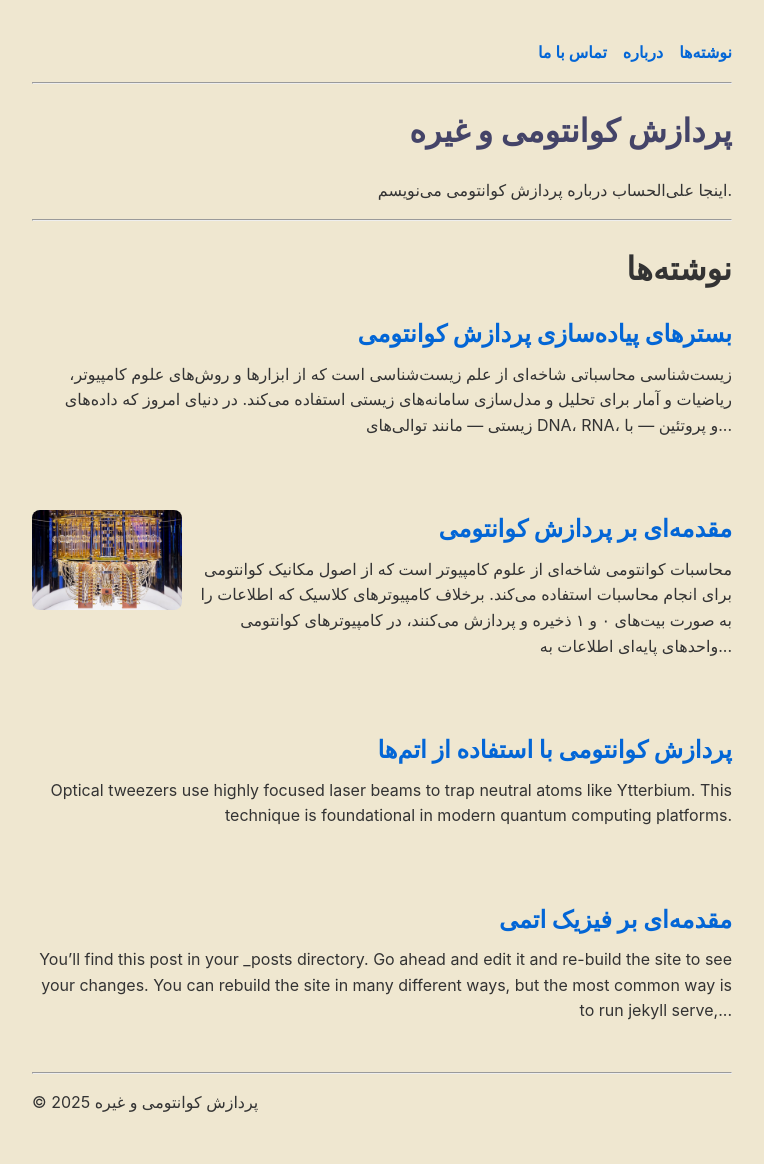
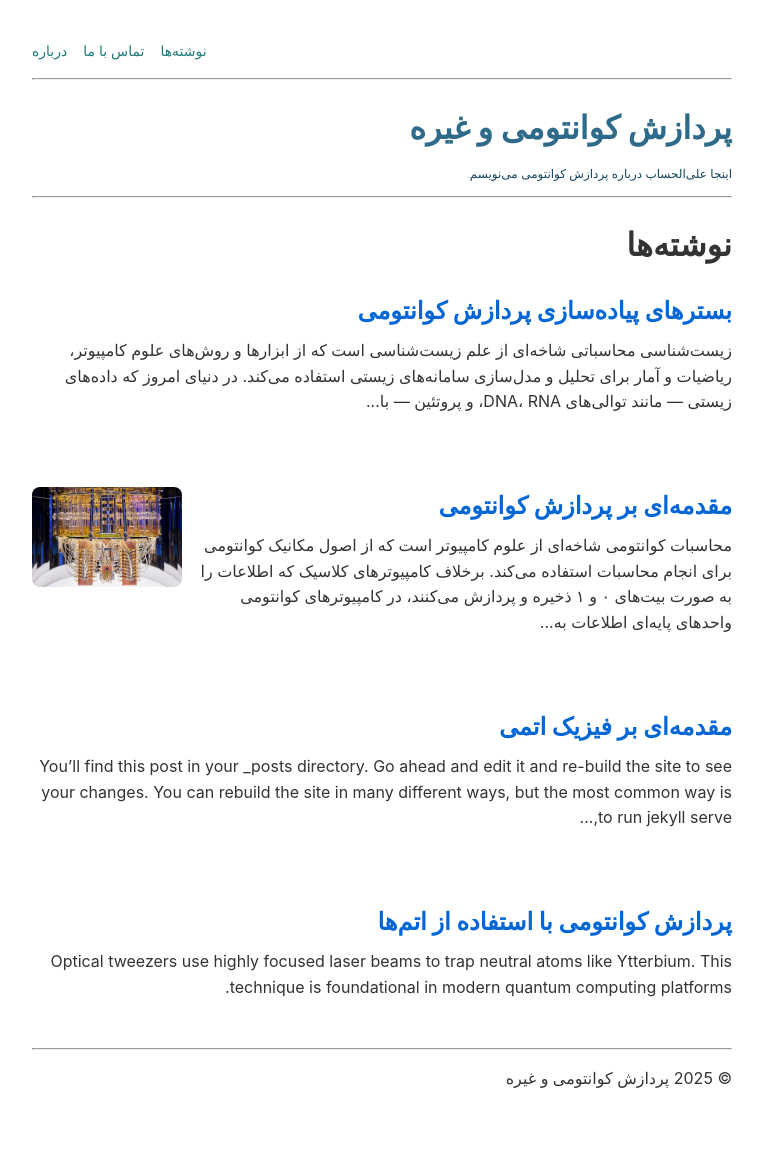
Before and after one commit to Amin7tsix/blog, a Jekyll site: the page built from index.md, in a window 1280 px wide. Shown: the whole page, without its empty margins (258-1022 px from the left). Built offline with Jekyll 4.4.1, drawn with Linux system fonts in a browser that asks for light colours; after the commit the page ends 1140 px from its top, so only the background shows below that.

Commit message:
Gandom font, use fa-IR for default.html and use rtl direction

```diff
--- a/_config.yml
+++ b/_config.yml
@@ -21,7 +21,7 @@
 title: پردازش کوانتومی و غیره
 author: Amin Zamani
 email: your-email@example.com
-description: >- # this means to ignore newlines until "baseurl:"
+description:
   اینجا علی‌الحساب درباره پردازش کوانتومی می‌نویسم.
 url: "https://amin7tsix.github.io" # the base hostname & protocol for your site, e.g. http://example.com
 baseurl: "/blog" # the subpath of your site, e.g. /blog
--- a/_layouts/default.html
+++ b/_layouts/default.html
@@ -1,5 +1,5 @@
 <!DOCTYPE html>
-<html lang="fa">
+<html dir="rtl" lang="fa-IR">
 
 <head>
   <meta charset="UTF-8" />
@@ -21,16 +21,16 @@
     <header>
       <nav>
         <ul class="menu">
+          <li><a href="{{ '/' | relative_url }}">نوشته‌ها</a></li>
           <li><a href="{{ '/contact' | relative_url }}">تماس با ما</a></li>
           <li><a href="{{ '/about' | relative_url }}">درباره</a></li>
-          <li><a href="{{ '/' | relative_url }}">نوشته‌ها</a></li>
         </ul>
       </nav>
 
       <hr />
 
       <h1 style="text-align: right;"><a href="{{ '/' | relative_url }}">{{ site.title }}</a></h1>
-      <p style="text-align: right;">{{ site.description }}</p>
+      <p class="site-description">{{ site.description }}</p>
 
       <hr />
 
--- a/assets/css/custom.css
+++ b/assets/css/custom.css
@@ -16,12 +16,20 @@
   }
 
   header h1 a {
-    color: #444468; /* Replace with your desired color code */
+    color: #2e6b8a; /* Replace with your desired color code */
     text-decoration: none; /* Optional: remove underline */
   }
 
   body {
-    background-color: #efe7d0;
+    background-color: #ffffff;
+  }
+
+  .site-description {
+    font-size: 12px;
+    color: #15455d;
+    margin-top: -10px;
+    text-align: right;
+    font-weight: 200;
   }
 
   .post-title {
@@ -79,12 +87,13 @@
     display: flex;
     gap: 1rem;
     justify-content: flex-end;
+    font-size: 14px;
   }
 
   .menu li a {
     text-decoration: none;
-    color: #0366d6;
-    font-weight: 600;
+    color: #1f7a7b;
+    font-weight: 300;
   }
 
   .menu li a:hover {
--- a/index.md
+++ b/index.md
@@ -11,22 +11,13 @@ title: Home
 <div class="post-list">
   {% for post in site.posts %}
     <div class="post-preview">
-      {% if post.thumbnail %}
-        <img src="{{ post.thumbnail | relative_url }}" alt="Thumbnail for {{ post.title }}">
-      {% endif %}
       <div class="post-content">
         <h2 style="text-align: right;"><a href="{{ post.url | relative_url }}">{{ post.title }}</a></h2>
         <p style="text-align: right;">{{ post.excerpt | strip_html | truncatewords: 40 }}</p>
       </div>
+      {% if post.thumbnail %}
+        <img src="{{ post.thumbnail | relative_url }}" alt="Thumbnail for {{ post.title }}">
+      {% endif %}
     </div>
-    <!-- <div class="post-preview">
-      {% if post.thumbnail %}
-        <img src="{{ post.image }}" alt="post image" class="post-image">
-      {% endif %}
-      <div class="post-text">
-        <h2><a href="{{ post.url }}">{{ post.title }}</a></h2>
-        <p>{{ post.excerpt }}</p>
-      </div>
-    </div> -->
   {% endfor %}
 </div>
```
Also changed, not shown: _posts/2025-05-29-atomic-physics.md (+1 -1 lines), assets/css/style.css (+11 -1 lines), assets/fonts/Gandom.woff (added), assets/fonts/Gandom.woff2 (added), 3 other files.
